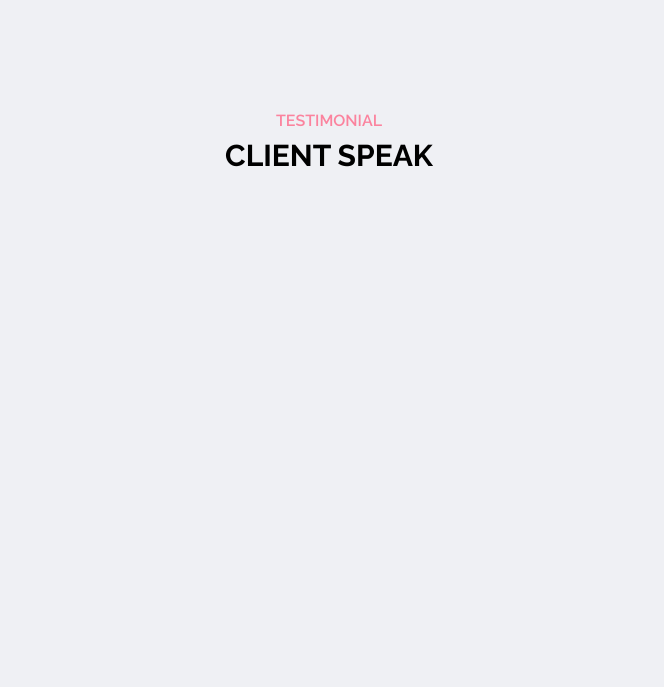
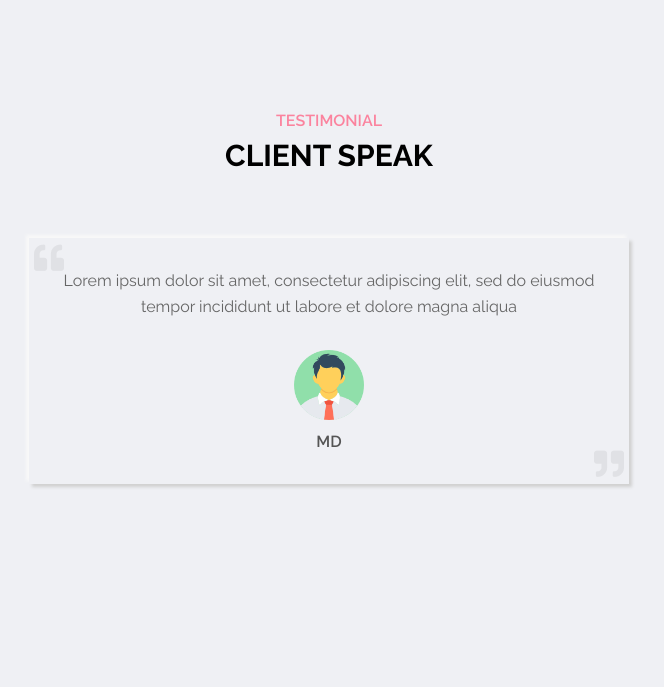
Before and after one commit to MandeepDalavi/mandeepdalavi.github.io, a PHP site: page / in a window 1280 px wide. Shown: the part 3749-4436 px from the top of the page, without its empty margins (311-975 px from the left). Run offline with PHP 8.4, Linux system fonts and the light colour scheme.

Commit message:
Added one Demo quote in Testimonial Section

```diff
--- a/css/style.css
+++ b/css/style.css
@@ -1017,3 +1017,48 @@ img{
     padding: 80px 0 80px;
     min-height: 100vh;
 }
+.testmonial-section .testi-box{
+    width: 100%;
+    max-width:600px;
+    margin: auto;
+}
+.testmonial-section .testi-slider{
+    border-radius: 5px;
+}
+.testmonial-section .testi-item{
+    padding:30px;
+    text-align: center;
+    position: relative;
+}
+.testmonial-section .testi-item i{
+    position: absolute;
+    font-size: 30px;
+    color: var(--text-black-600);
+    opacity: 0.1;
+}
+.testmonial-section .testi-item i.left{
+    left:5px;
+    top:5px;
+}
+.testmonial-section .testi-item i.right{
+    right:5px;
+    bottom:5px;
+}
+.testmonial-section .testi-item p{
+    font-size: 16px;
+    line-height:26px;
+    color: var(--text-black-600);
+    margin:0 0 30px;
+}
+.testmonial-section .testi-item img{
+    max-width:70px;
+    display: inline-block;
+    width: 100%;
+}
+.testmonial-section .testi-item span{
+    display: block;
+    margin:10px 0 0;
+    font-weight: 600;
+    font-size: 16px;
+    color: var(--text-black-700);
+}
--- a/index.html
+++ b/index.html
@@ -539,6 +539,26 @@
           <h2 data-heading="testimonial">Client Speak</h2>
         </div>
       </div>
+      <div class="row">
+        <div class="testi-box">
+          <div class="testi-slider">
+            <div class="testi-slider-container outer-shadow">
+              <!-- testi item start -->
+              <div class="testi-item">
+                <i class="fas fa-quote-left left"></i>
+                <i class="fas fa-quote-right right"></i>
+                <p>Lorem ipsum dolor sit amet, consectetur adipiscing elit, sed do eiusmod tempor incididunt ut labore et dolore magna aliqua</p>
+                <img src="img/testimonial/1.png" alt="testimonial">
+                <span>MD</span>
+              </div>
+              <!-- testi item end -->
+            </div>
+          </div>
+          <div class="testi-slider-nav">
+
+          </div>
+        </div>
+      </div>
     </div>
   </section>
   <!-- testmonial-section end -->
```
